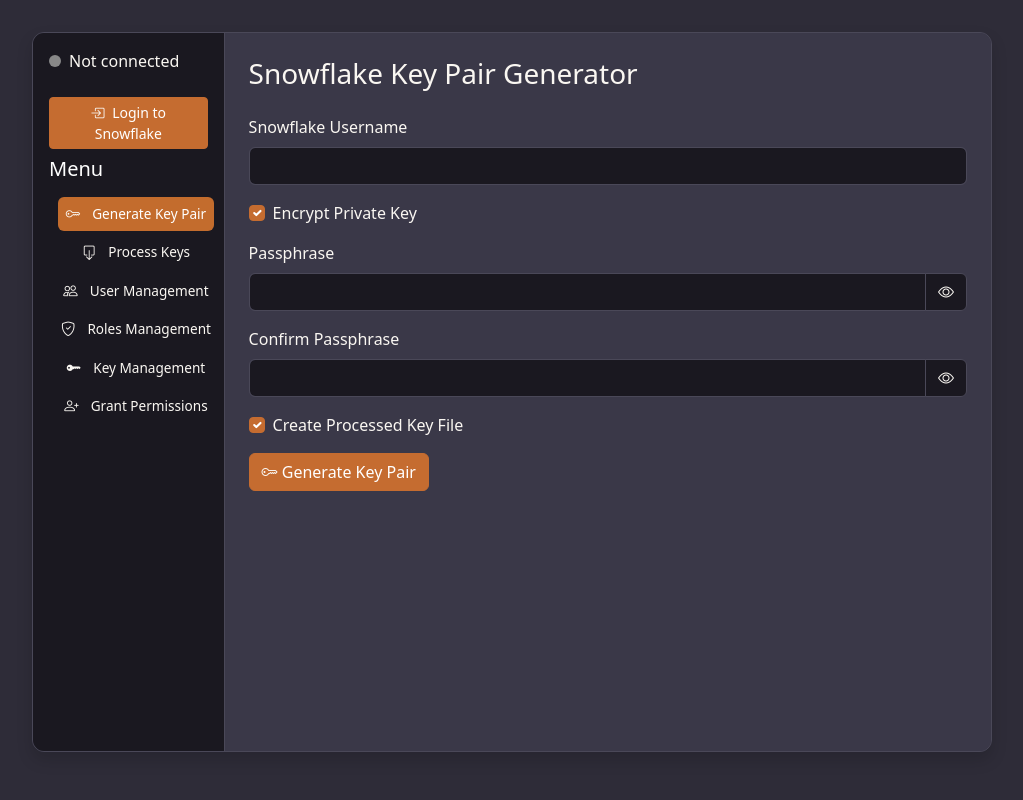
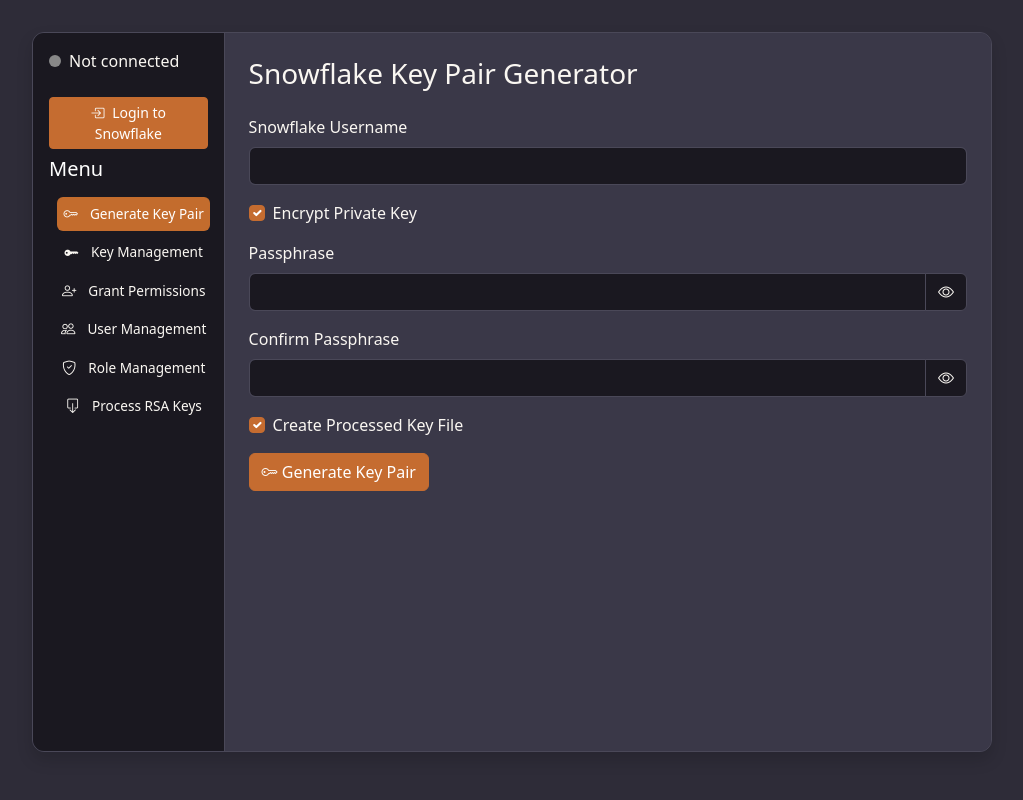
Before and after one commit to mgstegmaier/snowflake_keypair_generator, a Flask app: page / in a window 1280 px wide. Shown: the whole page, without its empty margins (128-1151 px from the left). Run offline with Flask 3, Linux system fonts and the light colour scheme; some libraries are stand-ins or nearby versions.

Commit message:
Reorder navigation tabs and rename tabs as requested

```diff
--- a/templates/index.html
+++ b/templates/index.html
@@ -433,8 +433,13 @@
                         </a>
                     </li>
                     <li class="nav-item">
-                        <a class="nav-link" id="process-tab" data-bs-toggle="tab" href="#process" role="tab">
-                            <i class="bi bi-box-arrow-down me-2"></i>Process Keys
+                        <a class="nav-link" id="keymgmt-tab" data-bs-toggle="tab" href="#keys" role="tab">
+                            <i class="bi bi-key-fill me-2"></i>Key Management
+                        </a>
+                    </li>
+                    <li class="nav-item">
+                        <a class="nav-link" id="grant-tab" data-bs-toggle="tab" href="#grant" role="tab">
+                            <i class="bi bi-person-plus me-2"></i>Grant Permissions
                         </a>
                     </li>
                     <li class="nav-item">
@@ -444,17 +449,12 @@
                     </li>
                     <li class="nav-item">
                         <a class="nav-link" id="roles-tab" data-bs-toggle="tab" href="#roles" role="tab">
-                            <i class="bi bi-shield-check me-2"></i>Roles Management
+                            <i class="bi bi-shield-check me-2"></i>Role Management
                         </a>
                     </li>
                     <li class="nav-item">
-                        <a class="nav-link" id="keymgmt-tab" data-bs-toggle="tab" href="#keys" role="tab">
-                            <i class="bi bi-key-fill me-2"></i>Key Management
-                        </a>
-                    </li>
-                    <li class="nav-item">
-                        <a class="nav-link" id="grant-tab" data-bs-toggle="tab" href="#grant" role="tab">
-                            <i class="bi bi-person-plus me-2"></i>Grant Permissions
+                        <a class="nav-link" id="process-tab" data-bs-toggle="tab" href="#process" role="tab">
+                            <i class="bi bi-box-arrow-down me-2"></i>Process RSA Keys
                         </a>
                     </li>
                 </ul>
@@ -536,7 +536,7 @@
                     </div>
                     <!-- New Tab Panes -->
                     <div class="tab-pane fade" id="process" role="tabpanel" aria-labelledby="process-tab">
-                        <h3 class="mb-4">Process Keys</h3>
+                        <h3 class="mb-4">Process RSA Keys</h3>
                         <div class="mb-3">
                             <label for="rawKeyInput" class="form-label">Paste Private Key</label>
                             <textarea class="form-control" id="rawKeyInput" rows="8" placeholder="-----BEGIN PRIVATE KEY-----\n...\n-----END PRIVATE KEY-----"></textarea>
@@ -641,7 +641,7 @@
                         </nav>
                     </div>
                     <div class="tab-pane fade" id="roles" role="tabpanel" aria-labelledby="roles-tab">
-                        <h3 class="mb-4">Roles Management</h3>
+                        <h3 class="mb-4">Role Management</h3>
 
                         <!-- Search and Filter Controls -->
                         <div class="row mb-4">
@@ -2239,7 +2239,7 @@
                 }
             });
 
-            /* -------- Roles Management Tab Logic -------- */
+            /* -------- Role Management Tab Logic -------- */
             let rolesData = [];
             let filteredRolesData = [];
             let currentRolesPage = 1;
```
